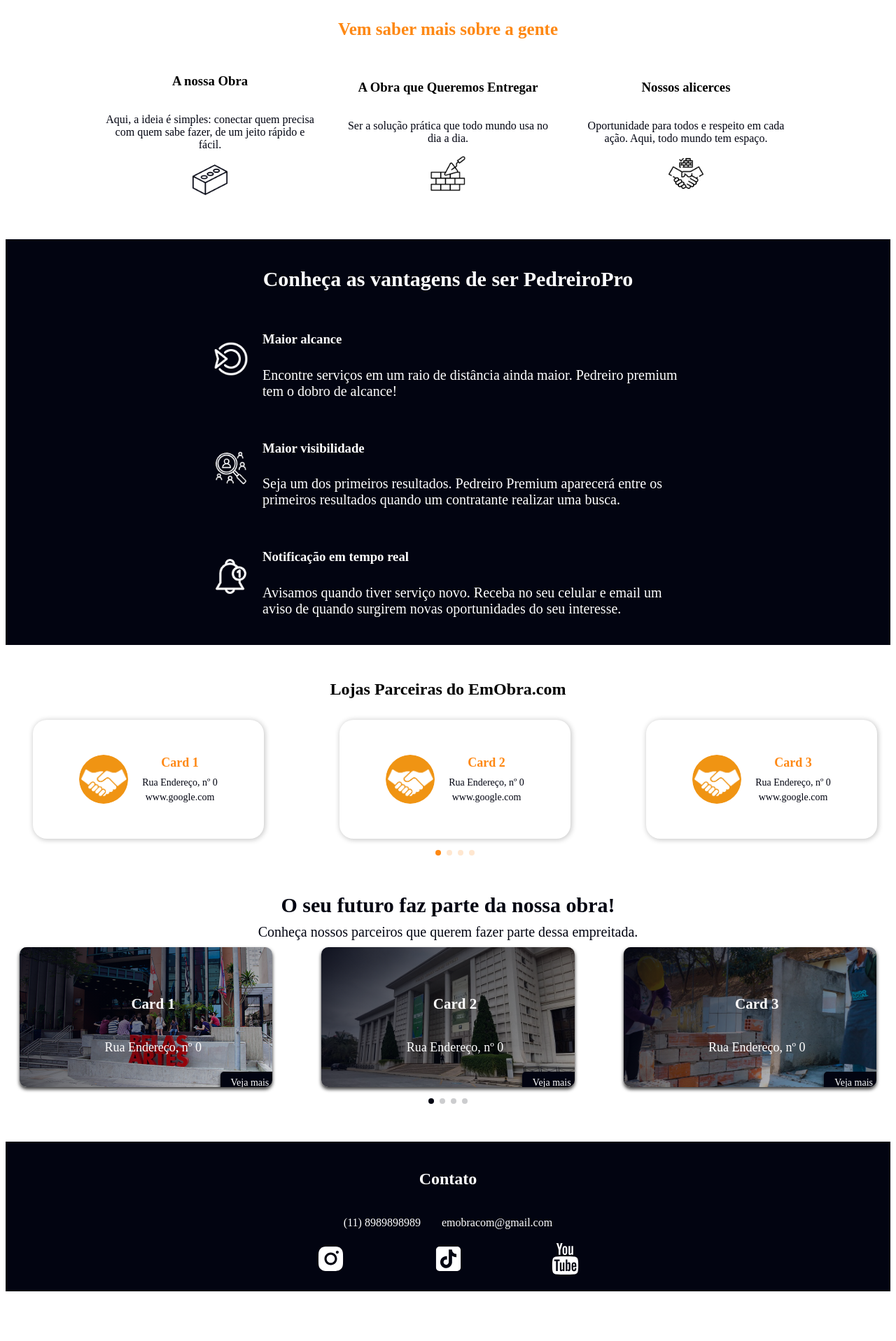
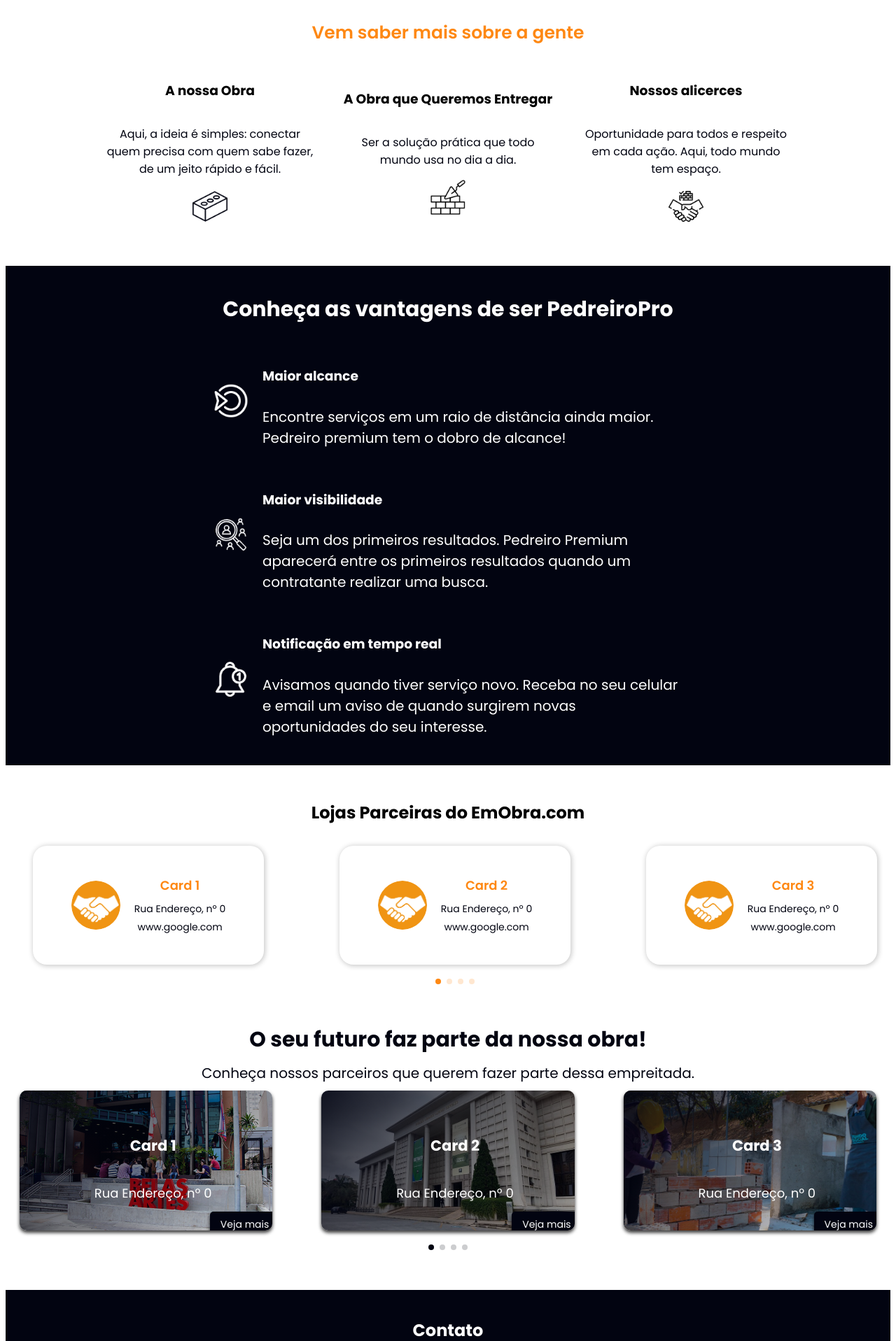
Before and after one commit to YagoABSC/EmObra, a React (Vite) app: page / in a window 1280 px wide. Shown: the part 880-2797 px from the top of the page at 70% size. Before the commit the page ends 2734 px from the top, so only its background shows below. Built offline with nearby package versions, Linux system fonts and the light colour scheme; no server answers.

Commit message:
fonte padrao

```diff
--- a/src/assets/componentes/Banner.scss
+++ b/src/assets/componentes/Banner.scss
@@ -1,4 +1,5 @@
 .banner-index {
+  font-family: "Popins", sans-serif;
     width: 100%;
     height: 100%;
     min-height: 50vh;
--- a/src/assets/componentes/Footer.scss
+++ b/src/assets/componentes/Footer.scss
@@ -1,7 +1,10 @@
+@import url('https://fonts.googleapis.com/css2?family=Poppins:wght@300;400;500;600;700&display=swap');
+
 footer {
     background-color: #020411;
     color: white !important;
     padding: 20px;
+    font-family: "Poppins", sans-serif;
     display: flex;
     flex-direction: column;
     align-items: center;
--- a/src/assets/componentes/Header.scss
+++ b/src/assets/componentes/Header.scss
@@ -1,5 +1,8 @@
+@import url('https://fonts.googleapis.com/css2?family=Poppins:wght@300;400;500;600;700&display=swap');
+
 header {
     padding: 15px 5%;
+    font-family: "Poppins", sans-serif;
 
     & nav {
         display: flex;
--- a/src/assets/componentes/Instituicao.scss
+++ b/src/assets/componentes/Instituicao.scss
@@ -1,5 +1,8 @@
+@import url('https://fonts.googleapis.com/css2?family=Poppins:wght@300;400;500;600;700&display=swap');
+
 .instituicoes-parceiras {
     margin: 50px auto;
+    font-family: "Poppins", sans-serif;
   }
 
   .container-parceiros {
--- a/src/assets/componentes/Lojas.scss
+++ b/src/assets/componentes/Lojas.scss
@@ -1,6 +1,8 @@
+@import url('https://fonts.googleapis.com/css2?family=Poppins:wght@300;400;500;600;700&display=swap');
+
 .banners-lojas-parceiros {
     // margin: 50px 5px;
-
+    font-family: "Poppins", sans-serif;
     & h2{
         text-align: center;
     }
--- a/src/assets/componentes/Premium.scss
+++ b/src/assets/componentes/Premium.scss
@@ -1,4 +1,5 @@
 .vantagens-premium {
+  font-family: "Poppins", sans-serif;
   background-color: #020411;
   color: white;
   display: flex;
--- a/src/assets/componentes/Sobre.scss
+++ b/src/assets/componentes/Sobre.scss
@@ -1,4 +1,7 @@
+@import url('https://fonts.googleapis.com/css2?family=Poppins:wght@300;400;500;600;700&display=swap');
+
 .sobre-nos {
+  font-family: "Poppins", sans-serif;
     margin: 10px auto;
     padding: 10px 3%;
     display: flex;
--- a/src/assets/componentes/modal.scss
+++ b/src/assets/componentes/modal.scss
@@ -1,3 +1,5 @@
+@import url('https://fonts.googleapis.com/css2?family=Poppins:wght@300;400;500;600;700&display=swap');
+
 /* Estilos do Modal */
 .modal-overlay {
   position: fixed;
@@ -5,6 +7,7 @@
   left: 0;
   right: 0;
   bottom: 0;
+  font-family: "Poppins", sans-serif;
   background-color: rgba(0, 0, 0, 0.7);
   display: flex;
   justify-content: center;
```
